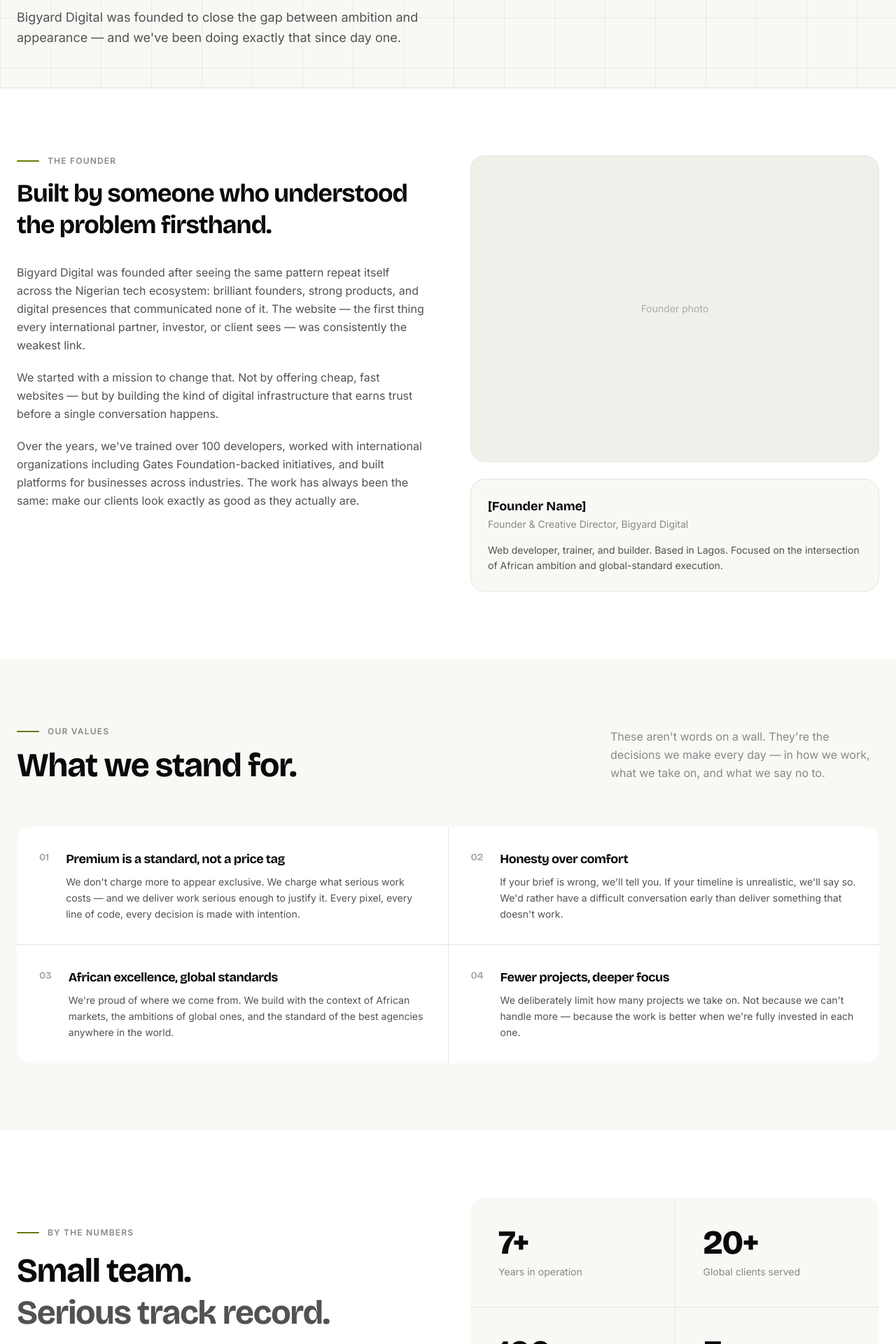
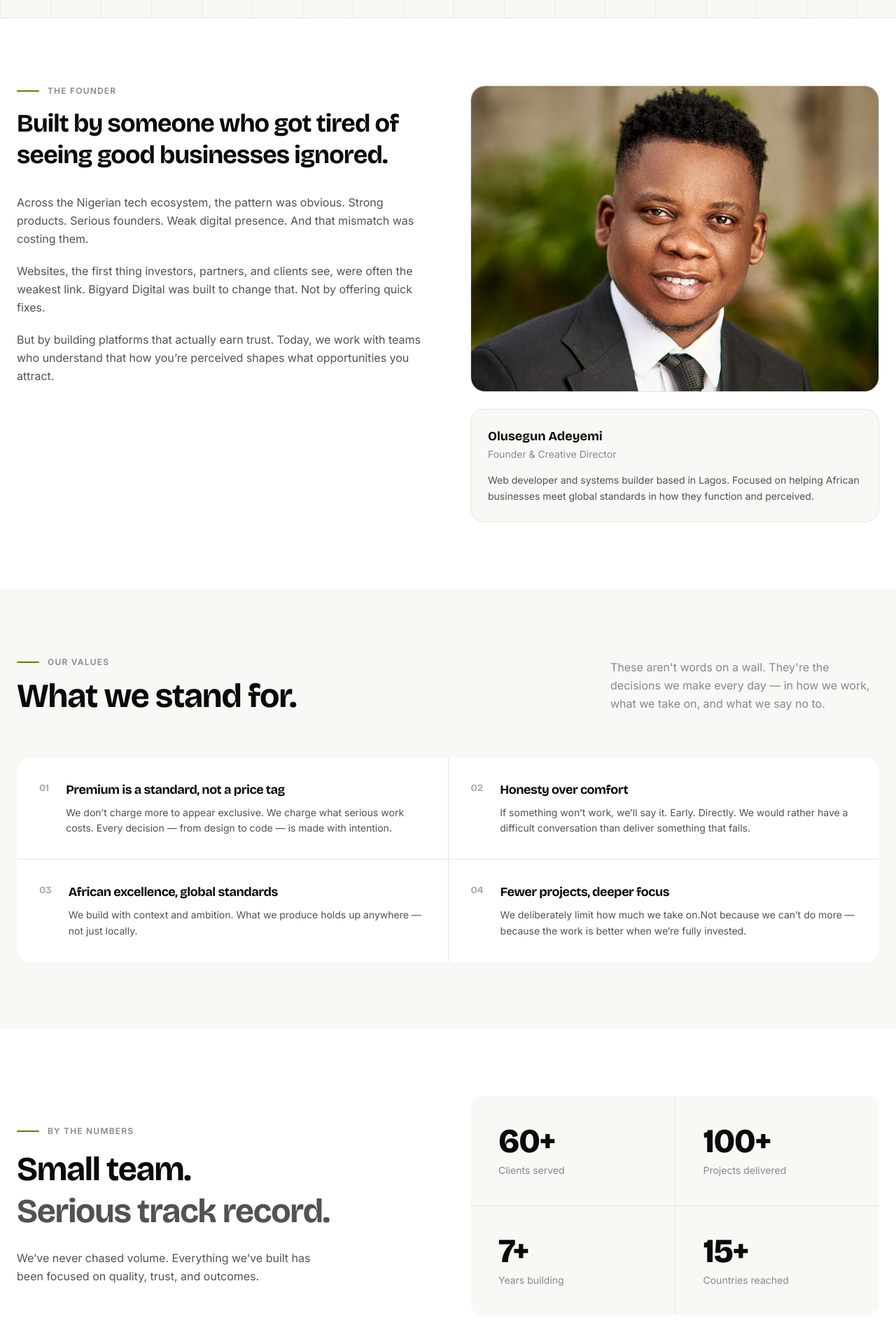
Before and after one commit to mrseewhy/bigyard-digital, a React (Vite) app: page /about in a window 1280 px wide. Shown: the part 400-2320 px from the top of the page at 70% size. Built offline with nearby package versions, Linux system fonts and the light colour scheme.

Commit message:
pages added

```diff
--- a/src/components/PageHeader.tsx
+++ b/src/components/PageHeader.tsx
@@ -14,7 +14,11 @@
   subtitle?: string;
 }
 
-export default function PageHeader({ label, title, subtitle }: PageHeaderProps) {
+export default function PageHeader({
+  label,
+  title,
+  subtitle,
+}: PageHeaderProps) {
   return (
     <section
       className="w-full bg-surface-2 dark:bg-dark-base border-b border-border dark:border-dark-border"
@@ -27,7 +31,6 @@
       }}
     >
       <div className="max-w-7xl mx-auto px-6 pt-16 pb-14">
-
         {/* Label */}
         <div className="flex items-center gap-3 mb-5">
           <span className="block w-8 h-0.5 bg-accent-text dark:bg-accent rounded-full" />
@@ -37,17 +40,16 @@
         </div>
 
         {/* Title */}
-                <h1 className="font-display font-bold tracking-tight leading-tight text-text-primary dark:text-dark-text-primary max-w-3xl text-[clamp(32px,5vw,60px)]">
+        <h1 className="font-display font-bold tracking-tight leading-tight text-text-primary dark:text-dark-text-primary max-w-4xl text-[clamp(32px,5vw,50px)]">
           {title}
         </h1>
 
         {/* Optional subtitle */}
         {subtitle && (
-                    <p className="font-body text-lg leading-relaxed text-text-secondary dark:text-dark-text-secondary max-w-2xl mt-5">
+          <p className="font-body text-lg leading-relaxed text-text-secondary dark:text-dark-text-secondary max-w-3xl mt-5">
             {subtitle}
           </p>
         )}
-
       </div>
     </section>
   );
--- a/src/pages/About.tsx
+++ b/src/pages/About.tsx
@@ -17,25 +17,25 @@
     number: "01",
     title: "Premium is a standard, not a price tag",
     description:
-            "We don't charge more to appear exclusive. We charge what serious work costs — and we deliver work serious enough to justify it. Every pixel, every line of code, every decision is made with intention.",
+      "We don’t charge more to appear exclusive. We charge what serious work costs. Every decision — from design to code — is made with intention.",
   },
   {
     number: "02",
     title: "Honesty over comfort",
     description:
-            "If your brief is wrong, we'll tell you. If your timeline is unrealistic, we'll say so. We'd rather have a difficult conversation early than deliver something that doesn't work.",
+      "If something won’t work, we’ll say it. Early. Directly. We would rather have a difficult conversation than deliver something that fails.",
   },
   {
     number: "03",
     title: "African excellence, global standards",
     description:
-            "We're proud of where we come from. We build with the context of African markets, the ambitions of global ones, and the standard of the best agencies anywhere in the world.",
+      "We build with context and ambition. What we produce holds up anywhere — not just locally.",
   },
   {
     number: "04",
     title: "Fewer projects, deeper focus",
     description:
-            "We deliberately limit how many projects we take on. Not because we can't handle more — because the work is better when we're fully invested in each one.",
+      "We deliberately limit how much we take on.Not because we can’t do more — because the work is better when we’re fully invested.",
   },
 ];
 
@@ -44,57 +44,55 @@
     number: "01",
     title: "Discovery",
     description:
-            "We start by learning your business — your audience, your goals, your competition, and what success looks like to you. No assumptions, no templates.",
+      "We take time to understand your business properly — your goals, your audience, and what success actually looks like. No assumptions. No shortcuts.",
   },
   {
     number: "02",
     title: "Strategy",
     description:
-            "Before we design anything, we map out structure, content hierarchy, and technical architecture. Strategy first means fewer revisions and better outcomes.",
+      "Before anything is designed, we define structure, positioning, and direction. This is where most projects either succeed or fail — so we take it seriously.",
   },
   {
     number: "03",
     title: "Design",
     description:
-            "Design and development happen in close collaboration. You see progress throughout — not a big reveal at the end. Feedback is built into the process, not bolted on.",
+      "Design is not decoration. It’s communication. Every layout, interaction, and detail is built to guide perception and action.",
   },
   {
     number: "04",
     title: "Build",
     description:
-            "Clean code, tested across devices and browsers, optimised for performance. We build to last — not to hand over and walk away from.",
+      "Clean, scalable, and built to last. No fragile systems. No shortcuts. Just solid engineering.",
   },
   {
     number: "05",
     title: "Launch & Handover",
     description:
-            "We handle the launch, train your team on how to manage what we've built, and provide 30 days of post-launch support. You're never left on your own.",
+      "We handle deployment, guide your team, and ensure you’re fully equipped to move forward. And if you need us after launch, we’re still there.",
   },
 ];
 
 const STATS = [
-    { value: "7+", label: "Years in operation" },
-    { value: "20+", label: "Global clients served" },
-    { value: "100+", label: "Developers trained" },
-    { value: "3+", label: "Countries reached" },
+  { value: "60+", label: "Clients served" },
+  { value: "100+", label: "Projects delivered" },
+  { value: "7+", label: "Years building" },
+  { value: "15+", label: "Countries reached" },
 ];
 
 export default function About() {
   return (
     <main className="w-full">
-
       {/* ── Page Header ── */}
       <PageHeader
         label="Our Story"
-                title="We exist because too many great African businesses look smaller than they are."
-                subtitle="Bigyard Digital was founded to close the gap between ambition and appearance — and we've been doing exactly that since day one."
+        title="We exist because too many great businesses look smaller than they are."
+        subtitle="Too many strong businesses lose opportunities because they don’t look the part. We exist to fix that. Because perception decides who gets taken seriously."
       />
 
       {/* ── Founder Story ── */}
       <section className="w-full bg-surface dark:bg-dark-2">
         <div className="max-w-7xl mx-auto px-6 py-24">
           <div className="grid lg:grid-cols-2 gap-16 items-start">
-
             {/* Left — Story */}
             <div>
               <div className="flex items-center gap-3 mb-4">
@@ -105,28 +103,25 @@
               </div>
 
               <h2 className="font-display font-bold text-3xl md:text-4xl tracking-tight leading-tight text-text-primary dark:text-dark-text-primary mb-8">
-                                Built by someone who understood the problem firsthand.
+                Built by someone who got tired of seeing good businesses
+                ignored.
               </h2>
 
               <div className="flex flex-col gap-5">
                 <p className="font-body text-base leading-relaxed text-text-secondary dark:text-dark-text-secondary">
-                                    Bigyard Digital was founded after seeing the same pattern repeat itself
-                                    across the Nigerian tech ecosystem: brilliant founders, strong products,
-                                    and digital presences that communicated none of it. The website — the
-                                    first thing every international partner, investor, or client sees —
-                                    was consistently the weakest link.
+                  Across the Nigerian tech ecosystem, the pattern was obvious.
+                  Strong products. Serious founders. Weak digital presence. And
+                  that mismatch was costing them.
                 </p>
                 <p className="font-body text-base leading-relaxed text-text-secondary dark:text-dark-text-secondary">
-                                    We started with a mission to change that. Not by offering cheap,
-                                    fast websites — but by building the kind of digital infrastructure
-                                    that earns trust before a single conversation happens.
+                  Websites, the first thing investors, partners, and clients
+                  see, were often the weakest link. Bigyard Digital was built to
+                  change that. Not by offering quick fixes.
                 </p>
                 <p className="font-body text-base leading-relaxed text-text-secondary dark:text-dark-text-secondary">
-                                    Over the years, we've trained over 100 developers, worked with
-                                    international organizations including Gates Foundation-backed
-                                    initiatives, and built platforms for businesses across industries.
-                                    The work has always been the same: make our clients look exactly
-                                    as good as they actually are.
+                  But by building platforms that actually earn trust. Today, we
+                  work with teams who understand that how you’re perceived
+                  shapes what opportunities you attract.
                 </p>
               </div>
             </div>
@@ -135,23 +130,28 @@
             <div className="flex flex-col gap-6">
               {/* Photo placeholder */}
               <div className="w-full aspect-4/3 rounded-2xl bg-surface-3 dark:bg-dark-3 border border-border dark:border-dark-border flex items-center justify-center">
-                                <span className="font-body text-sm text-text-faint dark:text-dark-text-faint">
+                {/* <span className="font-body text-sm text-text-faint dark:text-dark-text-faint">
                   Founder photo
-                                </span>
+                </span> */}
+                <img
+                  className="w-full h-full object-cover rounded-2xl"
+                  src="img/olusegun.jpg"
+                  alt="Olusegun Adeyemi, Founder of Bigyard Digital"
+                />
               </div>
 
               {/* Founder info card */}
               <div className="p-6 rounded-2xl border border-border dark:border-dark-border bg-surface-2 dark:bg-dark-base">
                 <p className="font-display font-bold text-lg text-text-primary dark:text-dark-text-primary mb-0.5">
-                                    [Founder Name]
+                  Olusegun Adeyemi
                 </p>
                 <p className="font-body text-sm text-text-muted dark:text-dark-text-muted mb-4">
-                                    Founder & Creative Director, Bigyard Digital
+                  Founder & Creative Director
                 </p>
                 <p className="font-body text-sm leading-relaxed text-text-secondary dark:text-dark-text-secondary">
-                                    Web developer, trainer, and builder. Based in Lagos.
-                                    Focused on the intersection of African ambition and
-                                    global-standard execution.
+                  Web developer and systems builder based in Lagos. Focused on
+                  helping African businesses meet global standards in how they
+                  function and perceived.
                 </p>
               </div>
             </div>
@@ -162,7 +162,6 @@
       {/* ── What We Stand For ── */}
       <section className="w-full bg-surface-2 dark:bg-dark-base">
         <div className="max-w-7xl mx-auto px-6 py-24">
-
           <div className="flex flex-col md:flex-row md:items-end justify-between gap-6 mb-16">
             <div>
               <div className="flex items-center gap-3 mb-4">
@@ -176,8 +175,8 @@
               </h2>
             </div>
             <p className="font-body text-base leading-relaxed text-text-muted dark:text-dark-text-muted max-w-sm">
-                            These aren't words on a wall. They're the decisions we make
-                            every day — in how we work, what we take on, and what we say no to.
+              These aren't words on a wall. They're the decisions we make every
+              day — in how we work, what we take on, and what we say no to.
             </p>
           </div>
 
@@ -207,9 +206,7 @@
       {/* ── The Numbers ── */}
       <section className="w-full bg-surface dark:bg-dark-2">
         <div className="max-w-7xl mx-auto px-6 py-24">
-
           <div className="grid lg:grid-cols-2 gap-16 items-center">
-
             {/* Left — Copy */}
             <div>
               <div className="flex items-center gap-3 mb-4">
@@ -226,8 +223,8 @@
                 </span>
               </h2>
               <p className="font-body text-base leading-relaxed text-text-secondary dark:text-dark-text-secondary max-w-md">
-                                We've never optimised for size. We've optimised for quality,
-                                trust, and outcomes. These numbers reflect that.
+                We’ve never chased volume. Everything we’ve built has been
+                focused on quality, trust, and outcomes.
               </p>
             </div>
 
@@ -254,7 +251,6 @@
       {/* ── Process ── */}
       <section className="w-full bg-surface-2 dark:bg-dark-base">
         <div className="max-w-7xl mx-auto px-6 py-24">
-
           <div className="flex flex-col md:flex-row md:items-end justify-between gap-6 mb-16">
             <div>
               <div className="flex items-center gap-3 mb-4">
@@ -268,9 +264,8 @@
               </h2>
             </div>
             <p className="font-body text-base leading-relaxed text-text-muted dark:text-dark-text-muted max-w-sm">
-                            Every project follows the same disciplined process.
-                            It's how we consistently deliver on time, on brief, and
-                            above expectation.
+              Every project follows the same disciplined process. It's how we
+              consistently deliver on time, on brief, and above expectation.
             </p>
           </div>
 
@@ -308,8 +303,10 @@
                 </span>
               </h2>
               <p className="font-body text-base text-text-secondary dark:text-dark-text-muted max-w-md">
-                                A free 30-minute strategy call is all it takes to find out
-                                if we're the right fit for your project.
+                We take on a limited number of projects each quarter to maintain
+                focus and quality. If you’re building something meaningful and
+                want it to be taken seriously, this is where the conversation
+                starts.
               </p>
             </div>
             <div className="flex flex-wrap gap-4 shrink-0">
@@ -329,7 +326,6 @@
           </div>
         </div>
       </section>
-
     </main>
   );
 }
--- a/src/pages/Services.tsx
+++ b/src/pages/Services.tsx
@@ -21,11 +21,11 @@
     details: [
       {
         heading: "Who this is for",
-                body: "Founders and organisations who need a web presence that reflects the true quality of their work — not just a brochure site, but a platform that actively works to win clients and build credibility.",
+        body: "Founders and organizations who need more than 'just a website.’ You need a platform that reflects your actual level — and helps you win better opportunities.",
       },
       {
         heading: "What we deliver",
-                body: "Custom-designed, fully responsive websites built with modern frameworks. Fast, accessible, SEO-ready, and handed over with full documentation and training.",
+        body: "Custom-built web platforms designed for performance, clarity, and trust. Not templates. Not shortcuts. A system that works as hard as your business does.",
       },
     ],
     deliverables: [
@@ -73,11 +73,11 @@
     details: [
       {
         heading: "Who this is for",
-                body: "Teams spending hours on repetitive tasks, businesses losing leads because no one is available at 2am, and organisations that know they should be using AI but don't know where to start.",
+        body: "Teams spending too much time on repetitive work, or businesses that know they should be using automation — but haven’t implemented it properly.",
       },
       {
         heading: "What we deliver",
-                body: "Practical automation — not demos, not prototypes. Working systems integrated into your existing tools, trained on your data, and monitored for performance.",
+        body: "Automation systems that integrate with your existing tools and workflows. Not random automations. Structured systems that actually improve how your business runs.",
       },
     ],
     deliverables: [
@@ -121,26 +121,28 @@
 export default function ServicesPage() {
   return (
     <main className="w-full">
-
       {/* ── Page Header ── */}
       <PageHeader
         label="What We Do"
-                title="Three services. All premium. No compromises."
-                subtitle="We don't offer a menu of generic services. Every engagement starts with understanding what you're trying to achieve — then we build exactly what gets you there."
+        title="Three services. Built for serious outcomes."
+        subtitle="We don’t offer a long list of generic services.
+Every engagement starts with understanding what you’re trying to achieve — then we build exactly what gets you there.
+"
       />
 
       {/* ── Service Detail Sections ── */}
-            {SERVICES.map(({ id, number, tag, title, summary, details, deliverables }, index) => (
+      {SERVICES.map(
+        ({ id, number, tag, title, summary, details, deliverables }, index) => (
           <section
             key={id}
             id={id}
-                    className={`w-full ${index % 2 === 0
+            className={`w-full ${
+              index % 2 === 0
                 ? "bg-surface dark:bg-dark-2"
                 : "bg-surface-2 dark:bg-dark-base"
             }`}
           >
             <div className="max-w-7xl mx-auto px-6 py-24">
-
               {/* Service Header */}
               <div className="flex flex-col md:flex-row md:items-start justify-between gap-6 mb-16">
                 <div>
@@ -164,13 +166,13 @@
 
               {/* Service Body */}
               <div className="grid lg:grid-cols-2 gap-6">
-
                 {/* Left — Details */}
                 <div className="flex flex-col gap-px bg-border dark:bg-dark-border rounded-2xl overflow-hidden">
                   {details.map(({ heading, body }) => (
                     <div
                       key={heading}
-                                        className={`p-8 ${index % 2 === 0
+                      className={`p-8 ${
+                        index % 2 === 0
                           ? "bg-surface-2 dark:bg-dark-base hover:bg-surface-3 dark:hover:bg-dark-3"
                           : "bg-surface dark:bg-dark-2 hover:bg-surface-2 dark:hover:bg-dark-3"
                       } transition-colors duration-200`}
@@ -187,7 +189,8 @@
 
                 {/* Right — Deliverables */}
                 <div
-                                className={`p-8 rounded-2xl border border-border dark:border-dark-border ${index % 2 === 0
+                  className={`p-8 rounded-2xl border border-border dark:border-dark-border ${
+                    index % 2 === 0
                       ? "bg-surface-2 dark:bg-dark-base"
                       : "bg-surface dark:bg-dark-2"
                   }`}
@@ -221,12 +224,12 @@
               </div>
             </div>
           </section>
-            ))}
+        ),
+      )}
 
       {/* ── How We Engage ── */}
       <section className="w-full bg-surface dark:bg-dark-2">
         <div className="max-w-7xl mx-auto px-6 py-24">
-
           <div className="flex flex-col md:flex-row md:items-end justify-between gap-6 mb-16">
             <div>
               <div className="flex items-center gap-3 mb-4">
@@ -303,7 +306,6 @@
           </div>
         </div>
       </section>
-
     </main>
   );
 }
```
Also changed, not shown: public/img/olusegun.jpg (added). Lines whose indentation alone changed are shown as unchanged.
